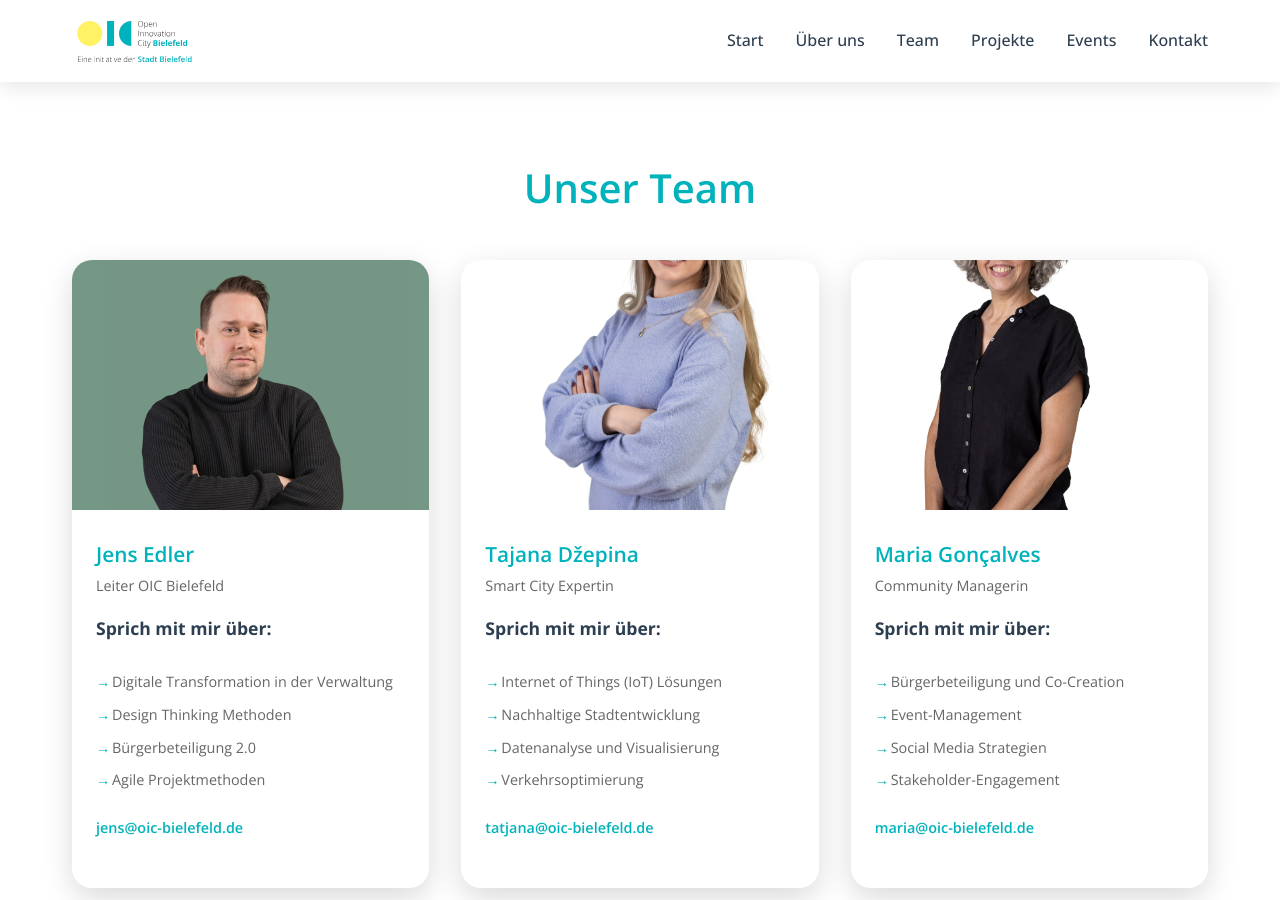
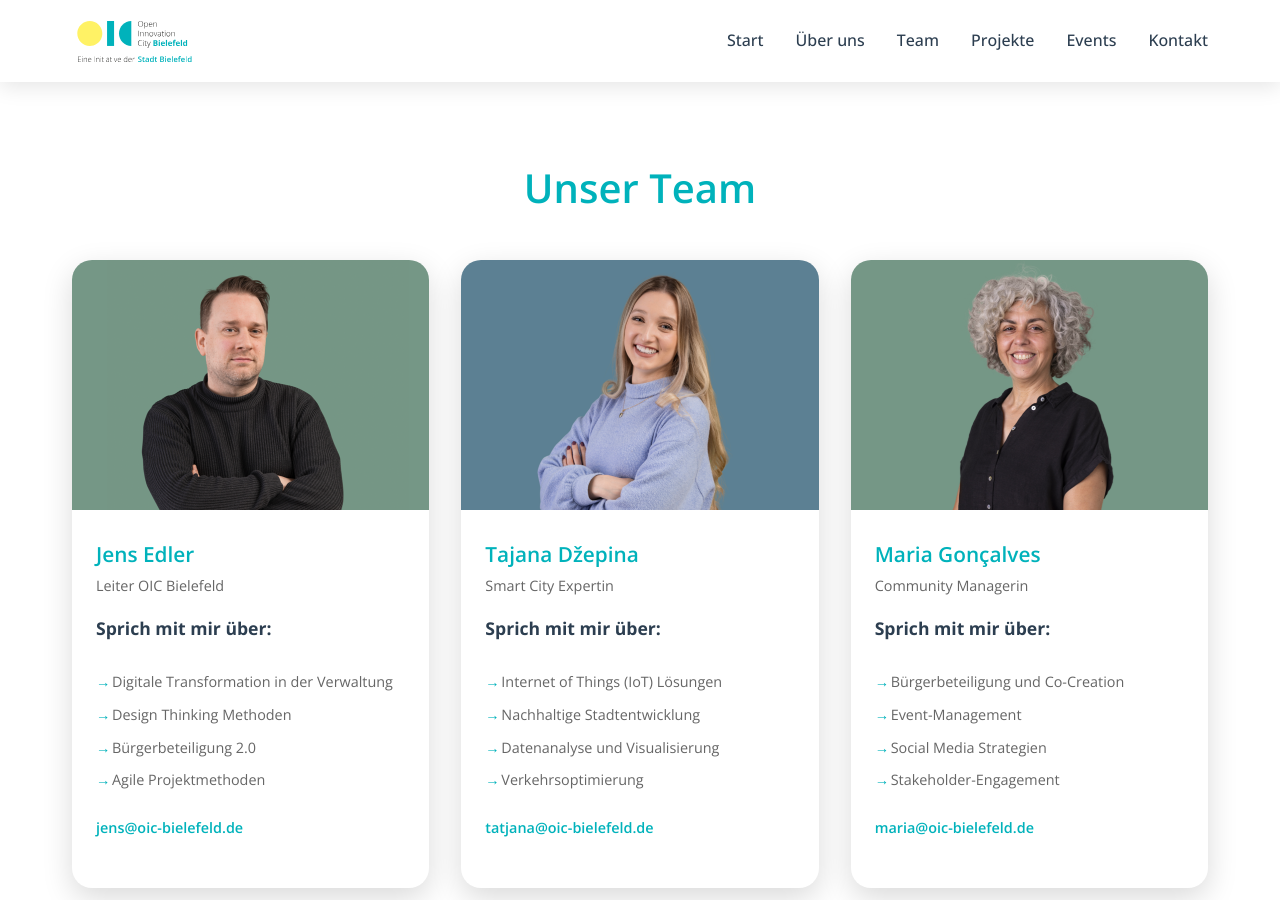
Before and after one commit to Open-Innovation-City/oic-bielefeld-website, a Jekyll site: the page built from index.html, in a window 1280 px wide and 900 px high, scrolled down 1590 px. Built offline with Jekyll 4.4.1, drawn with Linux system fonts in a browser that asks for light colours.

Commit message:
Teamfotos angepasst.

```diff
--- a/_data/team.yml
+++ b/_data/team.yml
@@ -11,7 +11,7 @@
 
 - name: "Tajana Džepina"
   role: "Smart City Expertin"
-  image: "/assets/images/team/tatjana_freigestellt.png"
+  image: "/assets/images/team/tatjana.png"
   expertise:
     - "Internet of Things (IoT) Lösungen"
     - "Nachhaltige Stadtentwicklung"
@@ -22,7 +22,7 @@
 
 - name: "Maria Gonçalves"
   role: "Community Managerin"
-  image: "/assets/images/team/maria_freigestellt.png"
+  image: "/assets/images/team/maria.png"
   expertise:
     - "Bürgerbeteiligung und Co-Creation"
     - "Event-Management"
@@ -33,7 +33,7 @@
 
 - name: "Lisa Meyer"
   role: "Office Managerin"
-  image: "/assets/images/team/lisa_freigestellt.png"
+  image: "/assets/images/team/lisa.png"
   expertise:
     - "Künstliche Intelligenz in der Stadt"
     - "Blockchain-Anwendungen"
@@ -44,7 +44,7 @@
 
 - name: "Sarah Bollmann"
   role: "Nachhaltigkeits-Expertin"
-  image: "/assets/images/team/sarah_freigestellt.png"
+  image: "/assets/images/team/sarah.png"
   expertise:
     - "Circular Economy Modelle"
     - "Klimaanpassung in Städten"
@@ -55,7 +55,7 @@
 
 - name: "Stephan Berkowitz"
   role: "Digitalisierungs-Manager"
-  image: "/assets/images/team/stephan_freigestellt.png"
+  image: "/assets/images/team/stephan.png"
   expertise:
     - "E-Government Lösungen"
     - "Prozessoptimierung"
```
Also changed, not shown: assets/images/team/lisa.png (added), assets/images/team/lisa_freigestellt.png (deleted), assets/images/team/maria.png (added), assets/images/team/maria_freigestellt.png (deleted), assets/images/team/sarah.png (added), assets/images/team/sarah_freigestellt.png (deleted), assets/images/team/stephan.png (added), assets/images/team/stephan_freigestellt.png (deleted), assets/images/team/tatjana.png (added), assets/images/team/tatjana_freigestellt.png (deleted).
